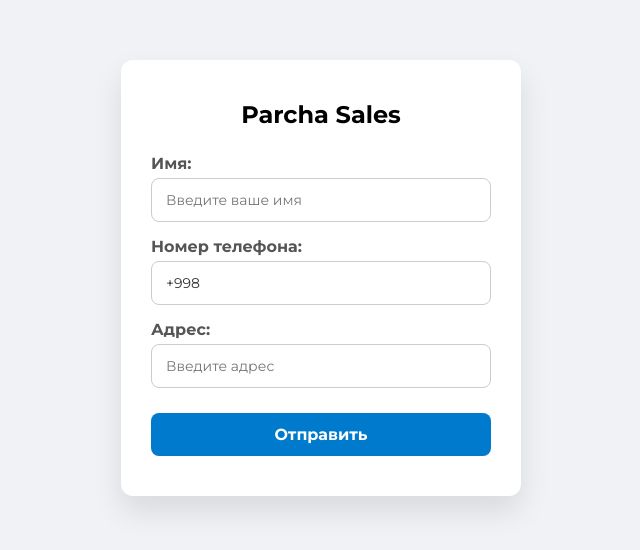
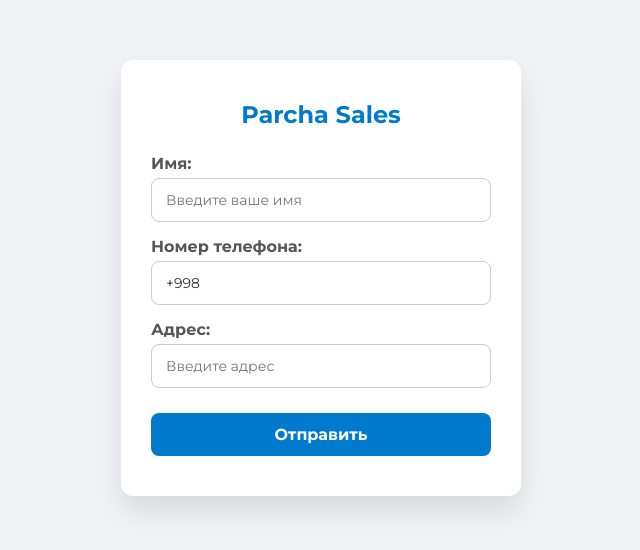
Before and after one commit to CreedTeam/parcha-sales-web-bot-log, a plain HTML site: page index.html in a window 1280 px wide. Shown: the part 122-672 px from the top of the page, without its empty margins (319-959 px from the left). Drawn offline with Linux system fonts and the light colour scheme.

Commit message:
Update style.css

```diff
--- a/style/style.css
+++ b/style/style.css
@@ -39,7 +39,7 @@ body {
 .container h2 {
     text-align: center;
     margin-bottom: 25px;
-    ccolor: #007ACC;/* темный заголовок */
+    color: #007ACC;/* темный заголовок */
 }
 
 /* Форма */
```
